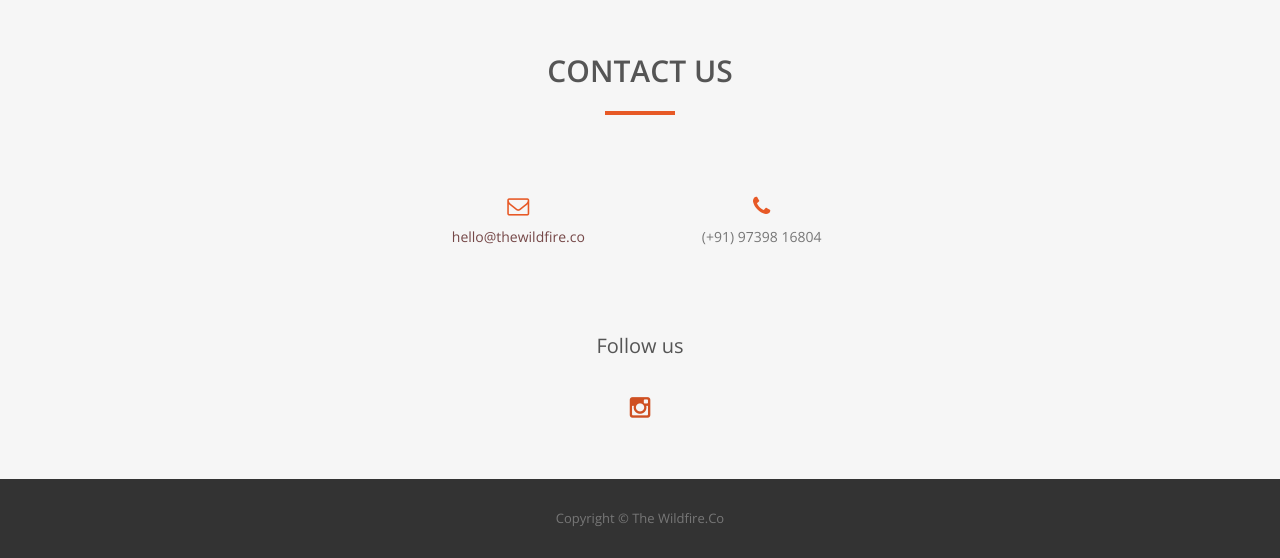
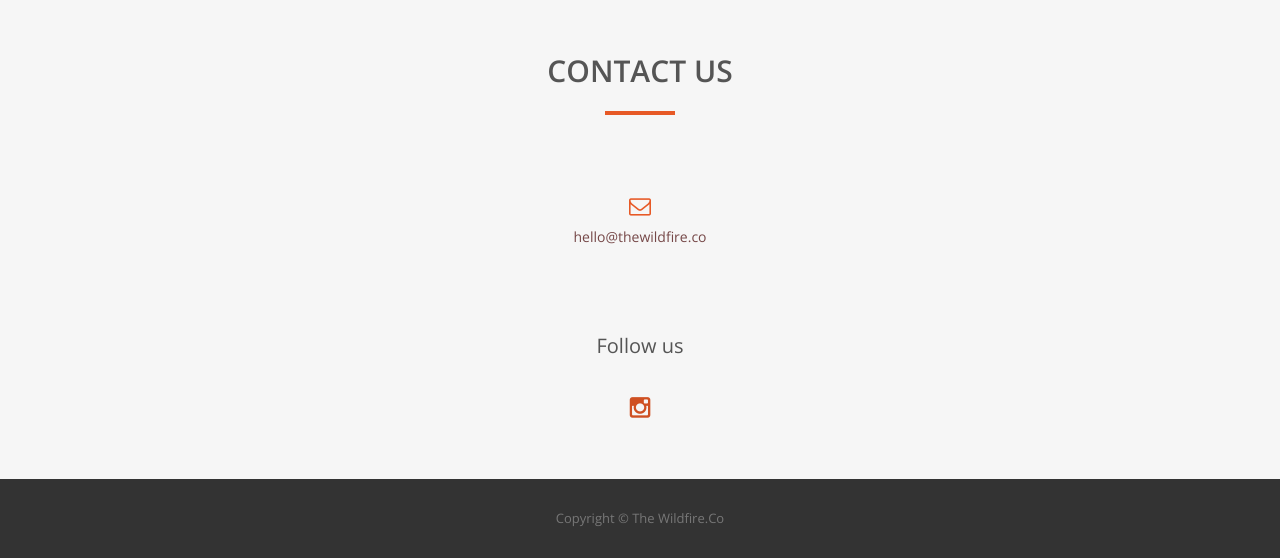
Before and after one commit to thesandi001/thewildfireco, a plain HTML site: page index.html in a window 1280 px wide. Shown: the part 3509-4067 px from the top of the page. Drawn offline with nearby package versions, Linux system fonts and the light colour scheme.

Commit message:
number hidden

```diff
--- a/index.html
+++ b/index.html
@@ -456,16 +456,16 @@
             San Francisco, CA 12345</p>
         </div>
       </div> -->
-      <div class="col-md-4 col-md-offset-2">
+      <div class="col-md-4 col-md-offset-4">
         <div class="contact-item"> <i class="fa fa-envelope-o fa-2x"></i>
           <p><a href="mailto:hello@thewildfire.co" target="_blank">hello@thewildfire.co</a></p>
         </div>
       </div>
-      <div class="col-md-4">
+      <!-- <div class="col-md-4">
         <div class="contact-item"> <i class="fa fa-phone fa-2x"></i>
           <p>(+91) 97398 16804</p>
         </div>
-      </div>
+      </div> -->
       <div class="clearfix"></div>
     </div>
     <div class="col-md-8 col-md-offset-2">
```
